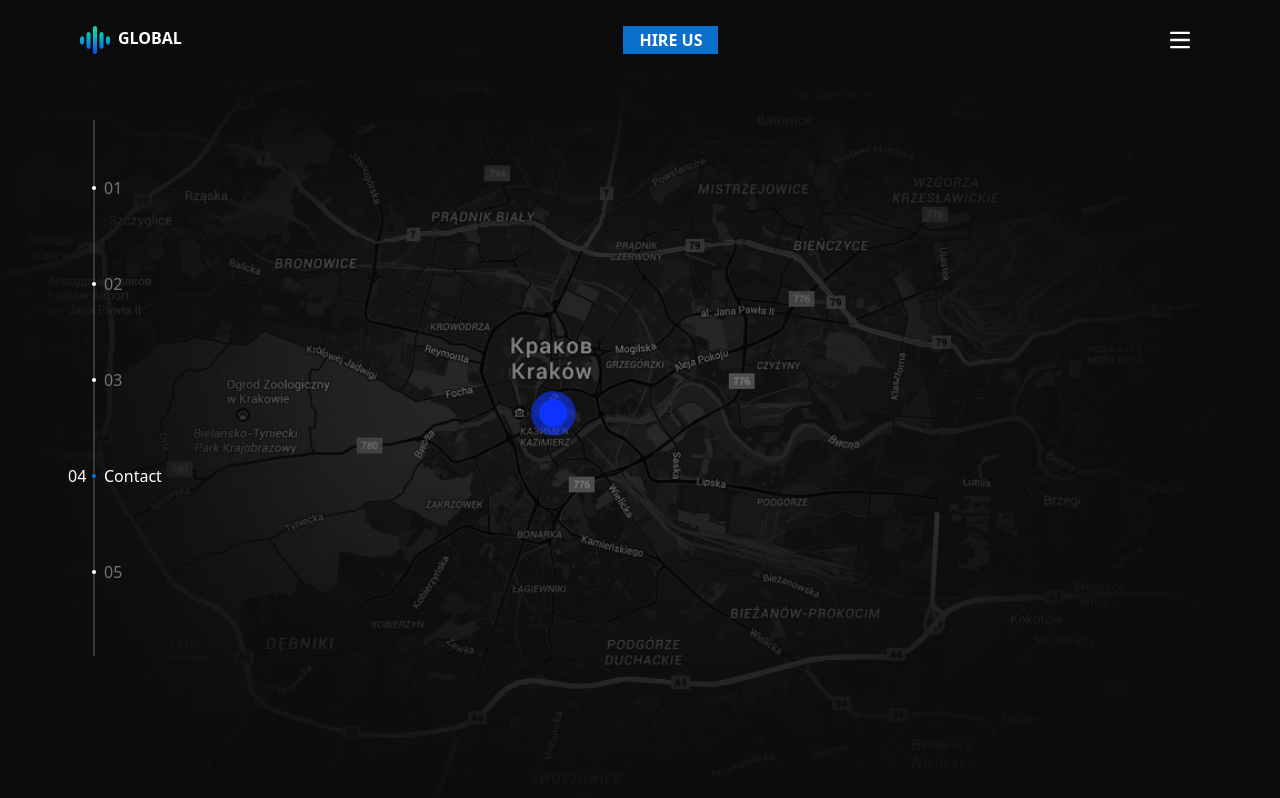
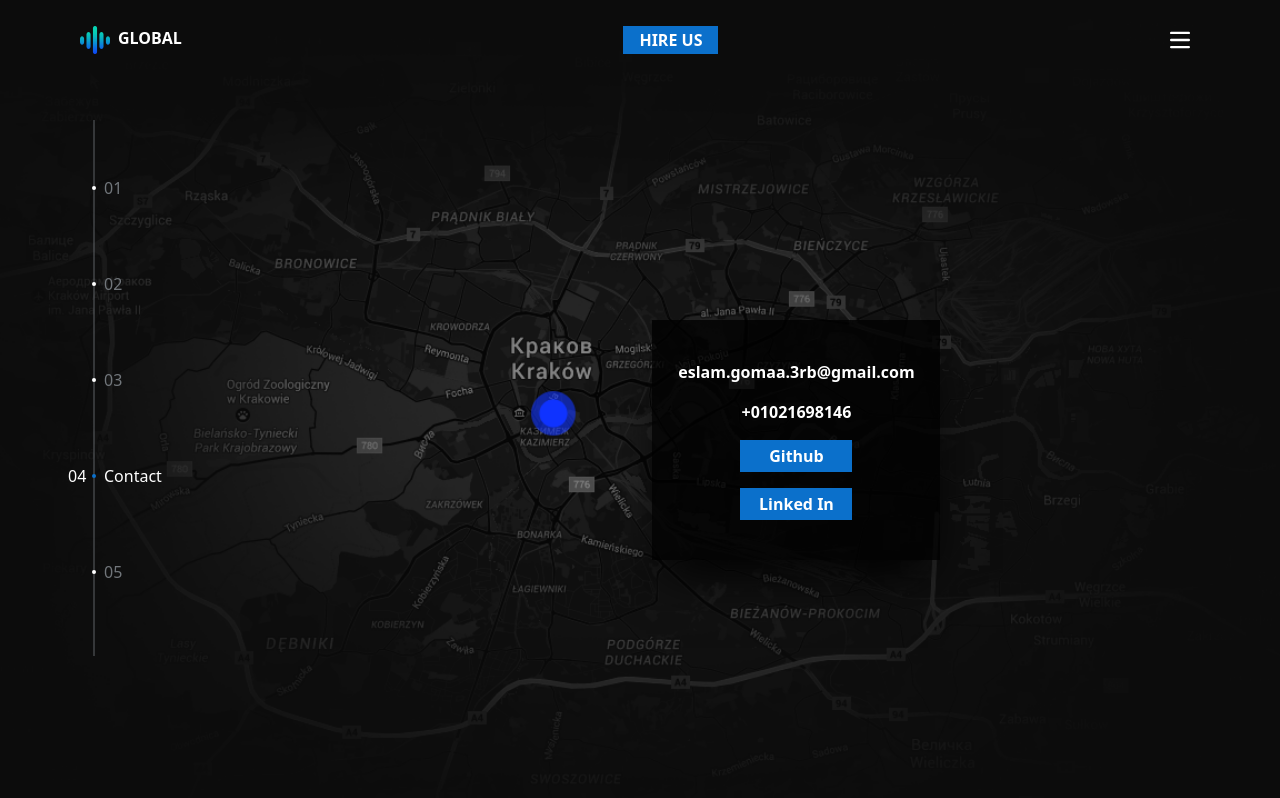
Before and after one commit to Eslam-Mohamed-G/global-next.js, a Next.js app: page /contact in a window 1280 px wide. Built offline with nearby package versions, Linux system fonts and the light colour scheme.

Commit message:
add contact page

```diff
--- a/src/app/contact/page.tsx
+++ b/src/app/contact/page.tsx
@@ -1,9 +1,16 @@
+import Link from 'next/link';
 import React from 'react';
 
 const Page = () => {
     return (
-        <div className='w-full h-full'>
+        <div className='w-1/2 flex items-center justify-center md:justify-end'>
             <img src="/img/contact-visual.png" alt="contact-visual"  className='w-full h-full object-cover absolute start-0 end-0 top-0 bottom-0 -z-10'/>
+            <div className='bg-black/80 text-white max-w-2xs text-center flex flex-col items-center justify-center gap-4 p-10 shadow-2xl shadow-black'>
+                <Link href="mailto:eslam.gomaa.3rb@gmail.com" target="_blank" className='font-bold'>eslam.gomaa.3rb@gmail.com</Link>
+                <Link href="tel:+201021698146" className='font-bold'>+01021698146</Link>
+                <Link href="https://github.com/Eslam-Mohamed-G" target="_blank" className='block bg-blueColor font-bold capitalize w-28 py-1'>github</Link>
+                <Link href="https://www.linkedin.com/in/islam-mg" target="_blank" className='block bg-blueColor font-bold capitalize w-28 py-1'>linked in</Link>
+            </div>
         </div>
     );
 }
```
